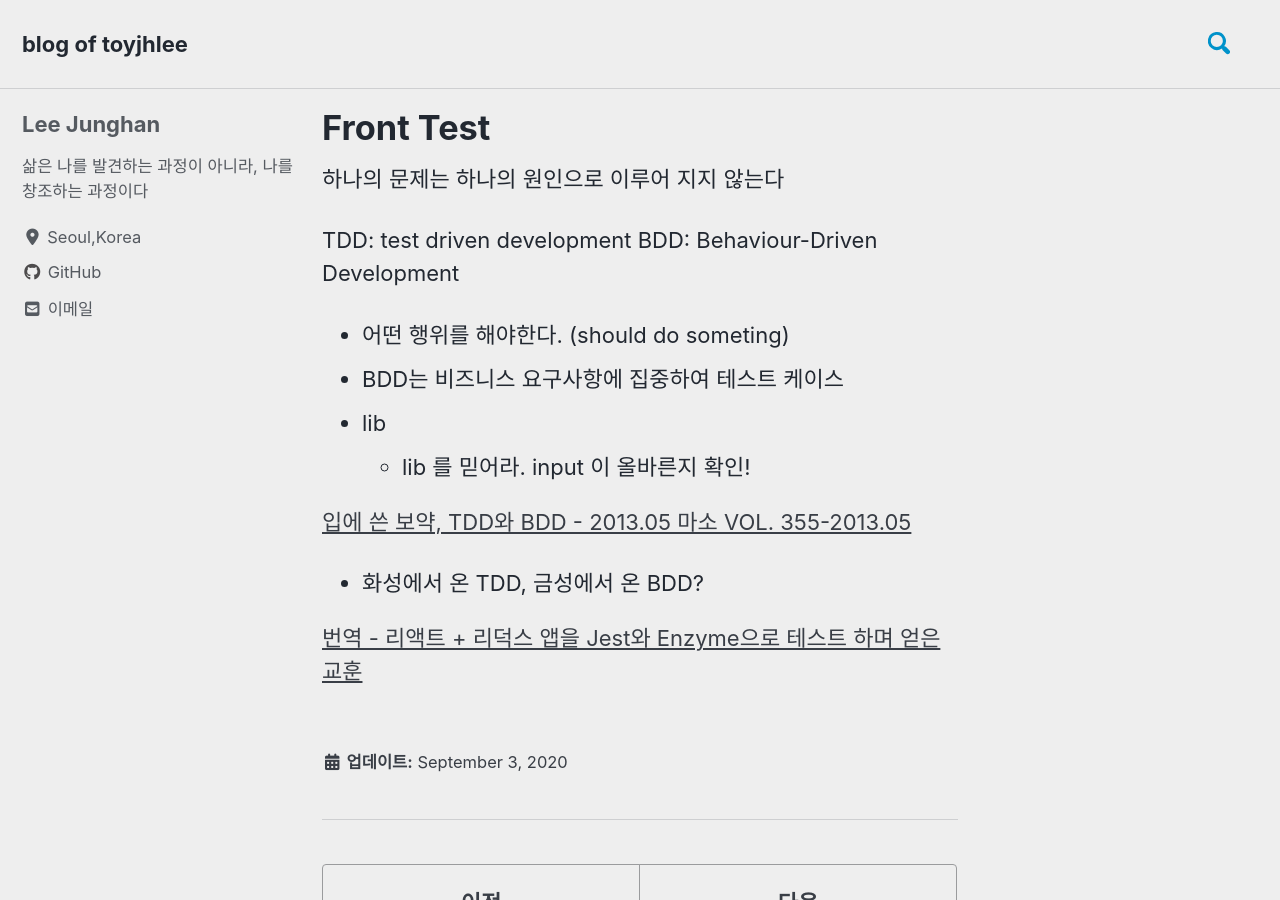
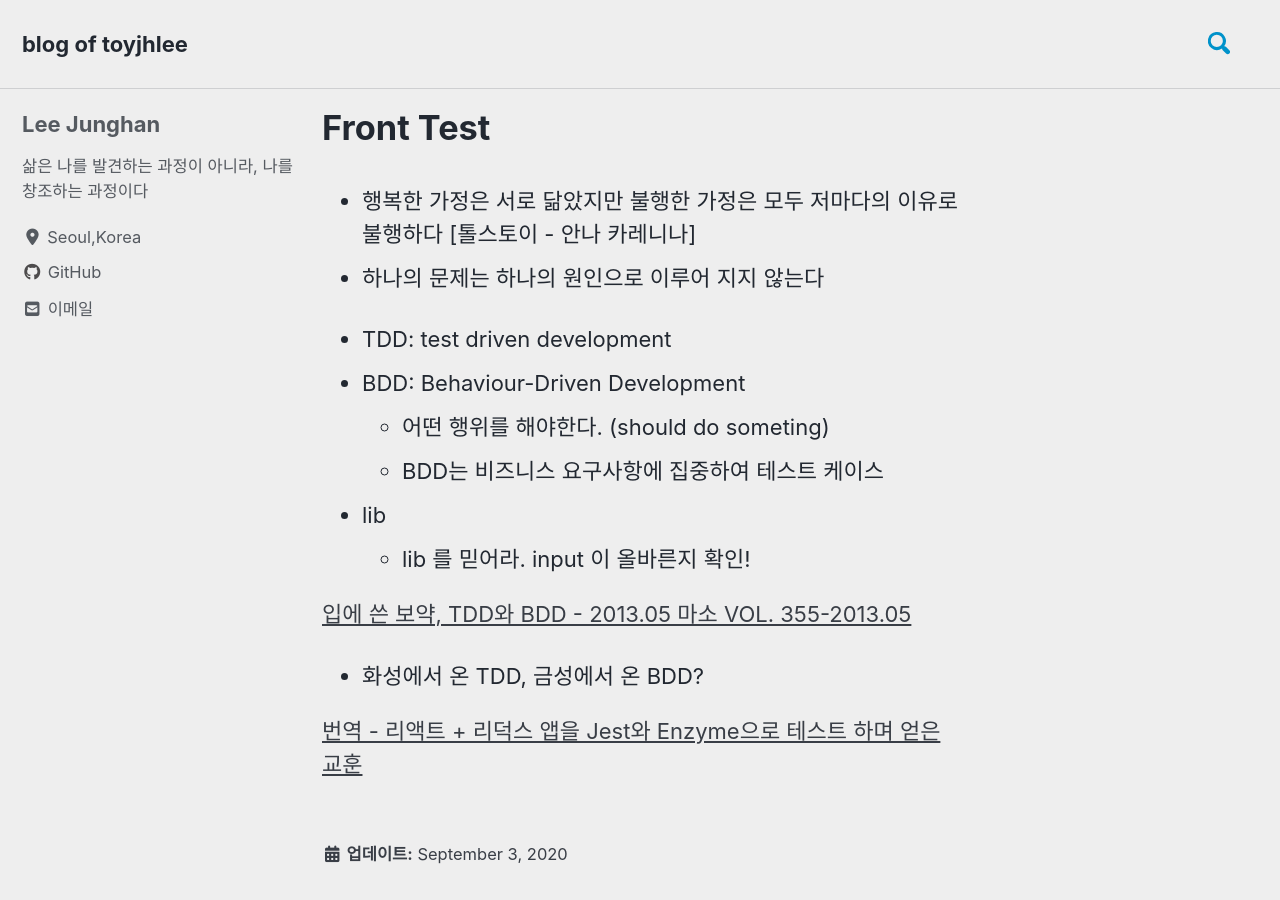
Before and after one commit to toyjhlee/toyjhlee.github.com, a Jekyll site: the page built from _posts/2020-09-03-front-test.md, in a window 1280 px wide and 900 px high. Built offline with Jekyll 4.4.1, drawn with Linux system fonts in a browser that asks for light colours; cached includes are drawn as plain includes; nearby versions of some CDN libraries.

Commit message:
docs: update front-test

```diff
--- a/_posts/2020-09-03-front-test.md
+++ b/_posts/2020-09-03-front-test.md
@@ -1,11 +1,12 @@
-하나의 문제는 하나의 원인으로 이루어 지지 않는다
+- 행복한 가정은 서로 닮았지만 불행한 가정은 모두 저마다의 이유로 불행하다 [톨스토이 - 안나 카레니나]
+- 하나의 문제는 하나의 원인으로 이루어 지지 않는다
 
-TDD: test driven development
-BDD: Behaviour-Driven Development
+- TDD: test driven development
+- BDD: Behaviour-Driven Development
   - 어떤 행위를 해야한다. (should do someting)
   - BDD는 비즈니스 요구사항에 집중하여 테스트 케이스
 - lib
-    - lib 를 믿어라. input 이 올바른지 확인!
+  - lib 를 믿어라. input 이 올바른지 확인!
 
 [입에 쓴 보약, TDD와 BDD - 2013.05 마소 VOL. 355-2013.05](https://kdata.or.kr/info/info_04_view.html?field=&keyword=&type=techreport&page=48&dbnum=172089&mode=detail&type=techreport)
   - 화성에서 온 TDD, 금성에서 온 BDD?
```
